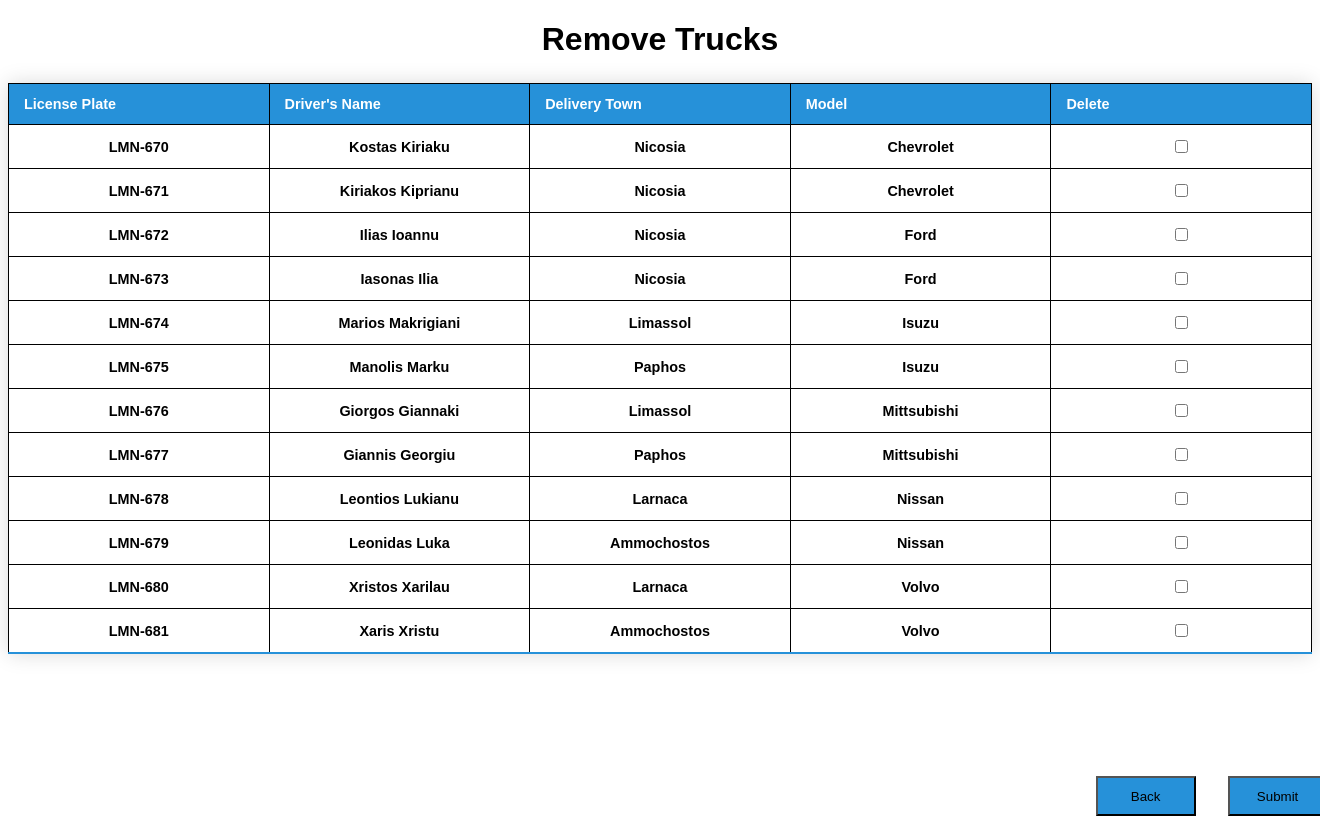
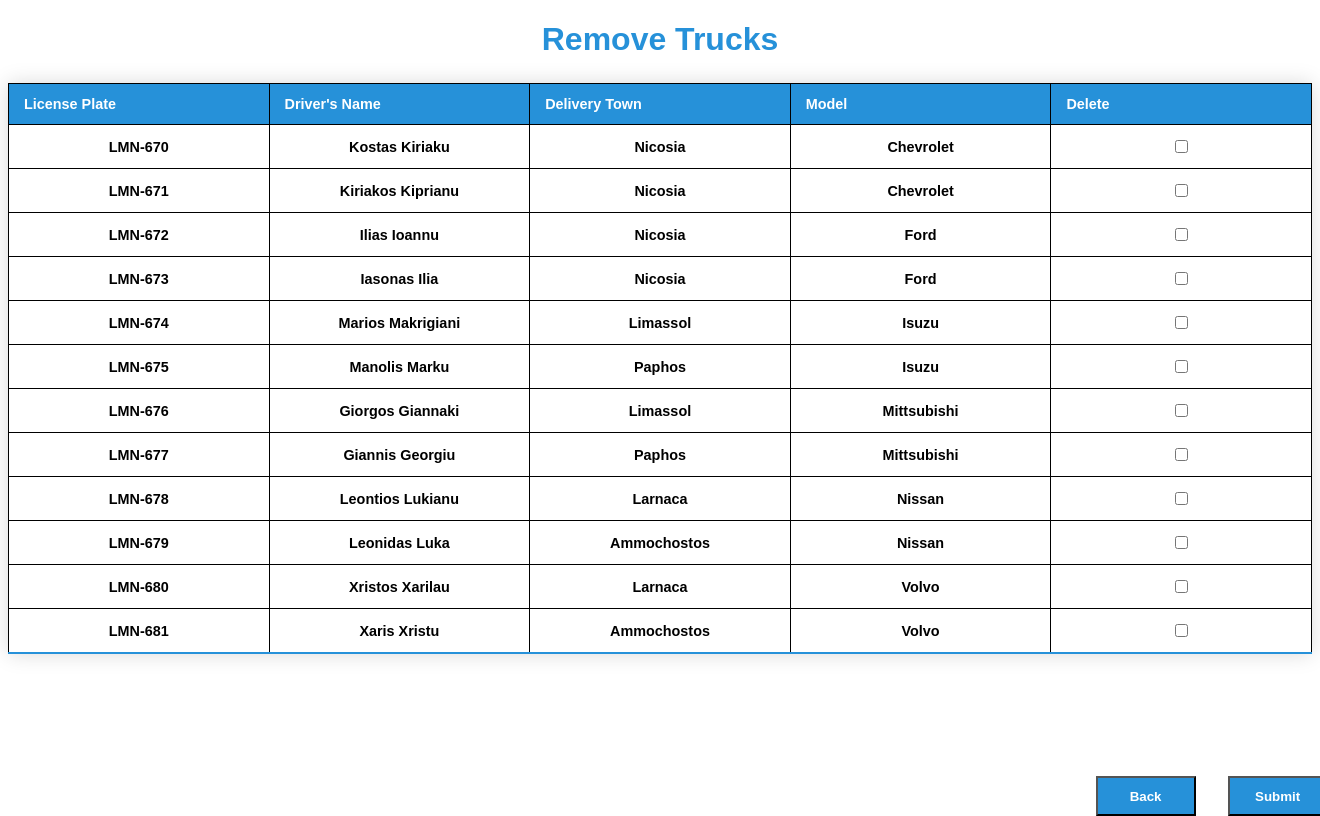
Before and after one commit to asioko01/epl343.winter21.team6, a PHP site: page /remove_truck.html in a window 1320 px wide. Run offline with PHP 8.4, Linux system fonts and the light colour scheme; lists and menus that the app fills with data are empty.

Commit message:
Title/Buttons changes

```diff
--- a/Define_Order_Status_Interface.html
+++ b/Define_Order_Status_Interface.html
@@ -26,7 +26,7 @@ input.checkLarger{
 
 
 <body>
-  <h1>Define Order Status</h1>
+  <h1 style="font-family:Arial, Helvetica, sans-serif; text-align: center; color:#2691d9">Define Order Status</h1>
   <table class="styled-table">
     <thead>
     <tr>
--- a/New_Stock_Interface.html
+++ b/New_Stock_Interface.html
@@ -25,7 +25,7 @@
 </style>
 
 <body>
-  <h1>Today's Total Stock</h1>
+  <h1 style="font-family:Arial, Helvetica, sans-serif; text-align: center; color:#2691d9">Today's Total Stock</h1>
 <table class="styled-table">
   <thead>
   <tr>
@@ -67,7 +67,7 @@
 
 <br>
 <br>
-<h1>Today's Stock per Chain</h1>
+<h1 style="font-family:Arial, Helvetica, sans-serif; text-align: center; color:#2691d9">Today's Stock per Chain</h1>
 
 <table class="styled-table">
   <thead>
--- a/ak_view_history.html
+++ b/ak_view_history.html
@@ -1,6 +1,7 @@
 <!DOCTYPE html>
 <html lang="en">
 <head>
+
     <meta charset="UTF-8">
     <meta http-equiv="X-UA-Compatible" content="IE=edge">
     <meta name="viewport" content="width=device-width, initial-scale=1.0">
@@ -16,6 +17,7 @@
 </head>
 
 <style>
+
     .anyButton{
         top:auto;
         left:93%;
@@ -24,7 +26,8 @@
 
 
 <body>
-    <h1 style="font-family:Arial, Helvetica, sans-serif; text-align: center;">View Order History</h1>
+
+    <h1 style="font-family:Arial, Helvetica, sans-serif; text-align: center; color:#2691d9">View Order History</h1>
     <table class="styled-table">
         <thead>
             <tr>
--- a/ak_view_trucks.html
+++ b/ak_view_trucks.html
@@ -22,7 +22,7 @@
 </style>
 
 <body>
-    <h1 style="font-family:Arial, Helvetica, sans-serif; text-align: center;">View Deliveries</h1>
+    <h1 style="font-family:Arial, Helvetica, sans-serif; text-align: center; color:#2691d9">View Deliveries</h1>
     <table class="styled-table">
         <thead>
             <tr>
--- a/remove_truck.html
+++ b/remove_truck.html
@@ -24,6 +24,8 @@
     left:93%;
     position: absolute;
     background-color: #2691d9;
+    font-weight: bold;
+     color: #ffffff;
     }
     .anyButton3 {
     width: 100px;
@@ -32,13 +34,15 @@
     left:83%;
     position: absolute;
     background-color: #2691d9;
+    font-weight: bold;
+    color: #ffffff;
     }
     </style>
 </head>
 
 
 <body>
-    <h1 style="font-family:Arial, Helvetica, sans-serif; text-align: center;">Remove Trucks</h1>
+    <h1 style="font-family:Arial, Helvetica, sans-serif; text-align: center; color:#2691d9">Remove Trucks</h1>
     <table class="styled-table">
         <thead>
             <tr>
--- a/styleAddchainSuper.css
+++ b/styleAddchainSuper.css
@@ -66,12 +66,16 @@
   height: 40px;
   position: absolute;
   background-color: #2691d9;
+  font-weight: bold;
+  color: #ffffff;
 }
 .anyButton2 {
   width: 100px;
   height: 40px;
   position: absolute;
   background-color: #2691d9;
+  font-weight: bold;
+  color: #ffffff;
 }
 
 .addChainSupermarket {
--- a/view_history.html
+++ b/view_history.html
@@ -22,7 +22,7 @@
 
 
 <body>
-    <h1>View Deliveries</h1>
+    <h1 style="font-family:Arial, Helvetica, sans-serif; text-align: center; color:#2691d9">View Deliveries</h1>
     <table class="styled-table">
         <thead>
             <tr>
--- a/view_trucks.html
+++ b/view_trucks.html
@@ -22,7 +22,7 @@
 </style>
 
 <body>
-    <h1>VIEW TRUCKS AND DELIVERIES</h1>
+    <h1 style="font-family:Arial, Helvetica, sans-serif; text-align: center; color:#2691d9">View Trucks and Deliveries</h1>
     <table class="styled-table">
         <thead>
             <tr>
```
